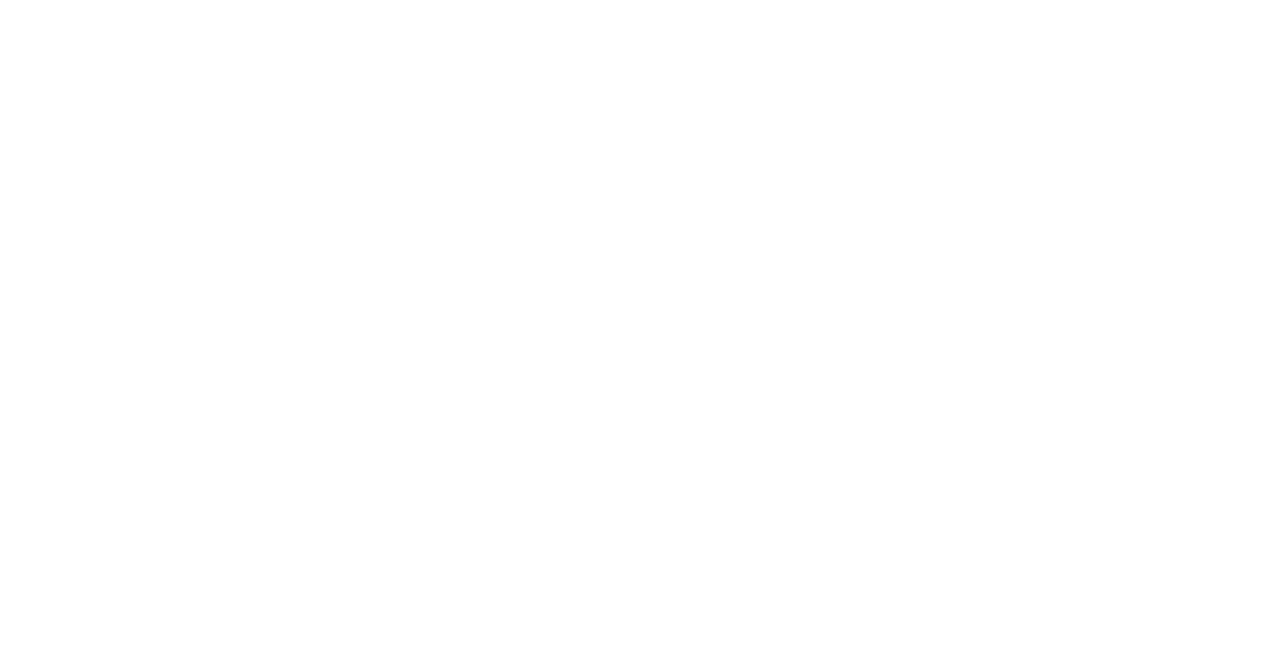
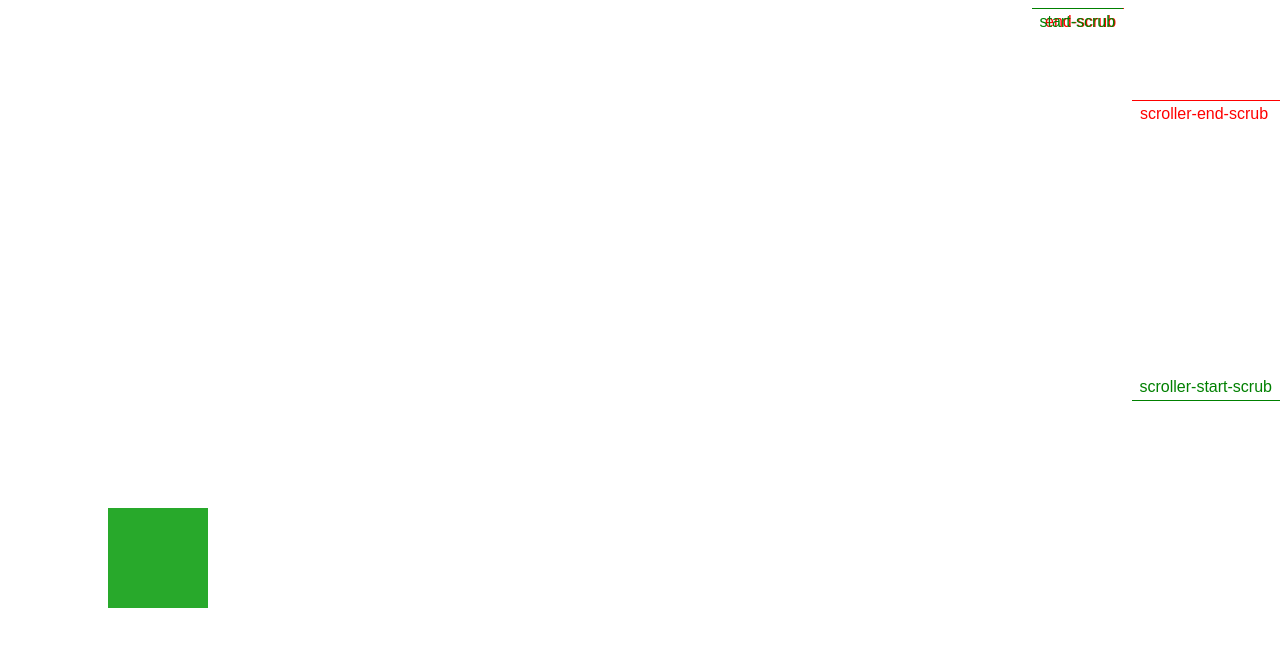
Before and after one commit to Jinsujin/web_interactive, a plain HTML site: page index.html in a window 1280 px wide. Drawn offline with nearby package versions, Linux system fonts and the light colour scheme.

Commit message:
테스트

```diff
--- a/index.html
+++ b/index.html
@@ -3,8 +3,91 @@
 <head>
     <meta charset="UTF-8">
     <title>인터렉티브 웹</title>
+
+    <style>
+
+        body {
+            height: 1000px;
+        }
+
+        .blank {
+            height: 1000px;
+            position: relative;
+
+        }
+
+
+        .box {
+            width: 100px;
+            height: 100px;
+            background-color: #28a92b;
+            position: absolute;
+            top: 50%;
+            left: 100px;
+            z-index: 100;
+            line-height: 100px;
+            font-size: 50px;
+            text-align: center;
+        }
+    </style>
 </head>
 <body>
 
+<div class="blank">
+
+    <div class="box"></div>
+
+</div>
+
+
+
+
+<script src="https://cdnjs.cloudflare.com/ajax/libs/gsap/3.3.3/gsap.min.js"></script>
+<script src="https://cdnjs.cloudflare.com/ajax/libs/gsap/3.3.3/ScrollTrigger.min.js"></script>
+<script>
+
+
+    // For more information, see greensock.com/docs/v3/Plugins/ScrollTrigger
+    gsap.registerPlugin(ScrollTrigger);
+
+    // You can use a ScrollTrigger in a tween or timeline
+    gsap.to(".b", {
+        x: 400,
+        rotation: 360,
+        scrollTrigger: {
+            trigger: ".b",
+            start: "top center",
+            end: "top 100px",
+            scrub: true,
+            markers: true,
+            id: "scrub"
+        }
+    });
+
+
+    // Or you can attach a tween or timeline to a ScrollTrigger later
+    const anim = gsap.to(".c", {
+        x: 400,
+        rotation: 360,
+        duration: 3
+    });
+
+    ScrollTrigger.create({
+        trigger: ".c",
+        animation: anim,
+        // Uncomment these to see how they affect the ScrollTrigger
+        // markers: true,
+        // start: "top center",
+        // end: "top 100px",
+        // toggleClass: "active",
+        // pin: true,
+        // scrub: 1,
+        // onUpdate: self => {
+        //   console.log("progress:", self.progress.toFixed(3), "direction:", self.direction, "velocity", self.getVelocity());
+        // }
+    });
+
+
+</script>
 </body>
 </html>
```
